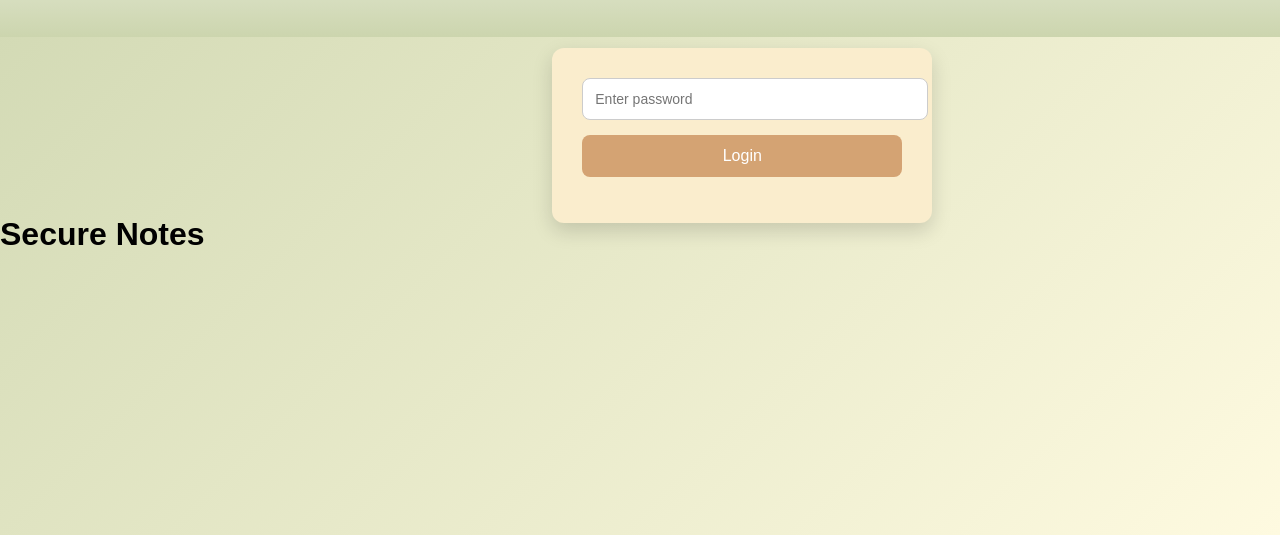
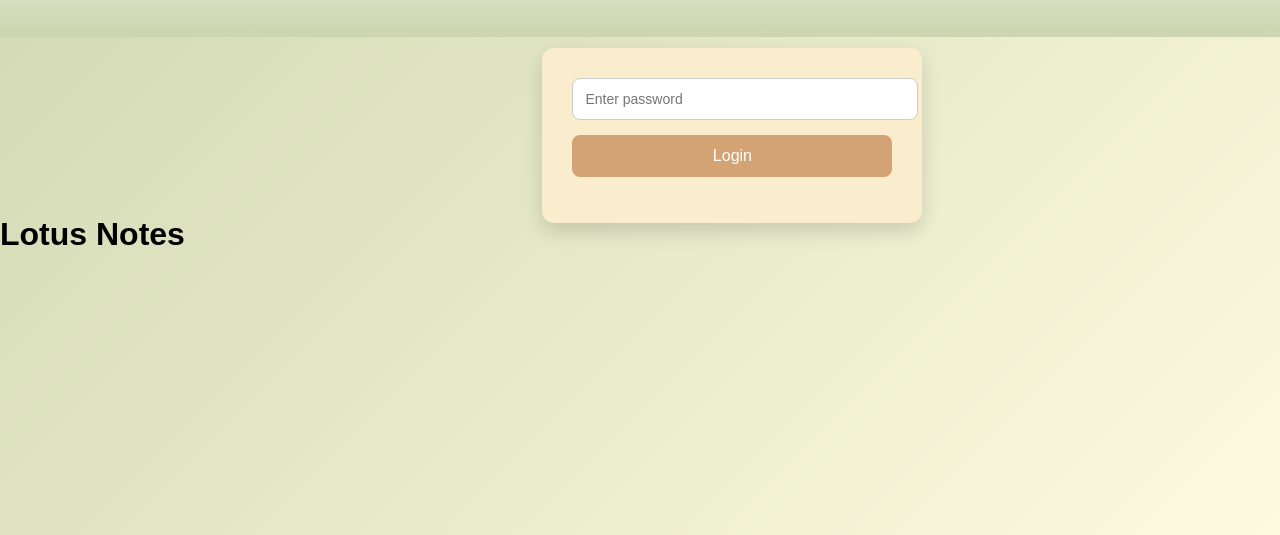
Before and after one commit to KimberlyM076/secure-notes-app, a plain HTML site: page index.html in a window 1280 px wide. Shown: the part 265-800 px from the top of the page. Drawn offline with Linux system fonts and the light colour scheme.

```diff
--- a/index.html
+++ b/index.html
@@ -24,7 +24,7 @@
       </ul>
     </nav>
 </header>
-    <h1>Secure Notes</h1>
+    <h1>Lotus Notes</h1>
 
     <!-- Login Section -->
     <div id="login-section">
```
Also changed, not shown: css/style.css (line endings or trailing spaces).
